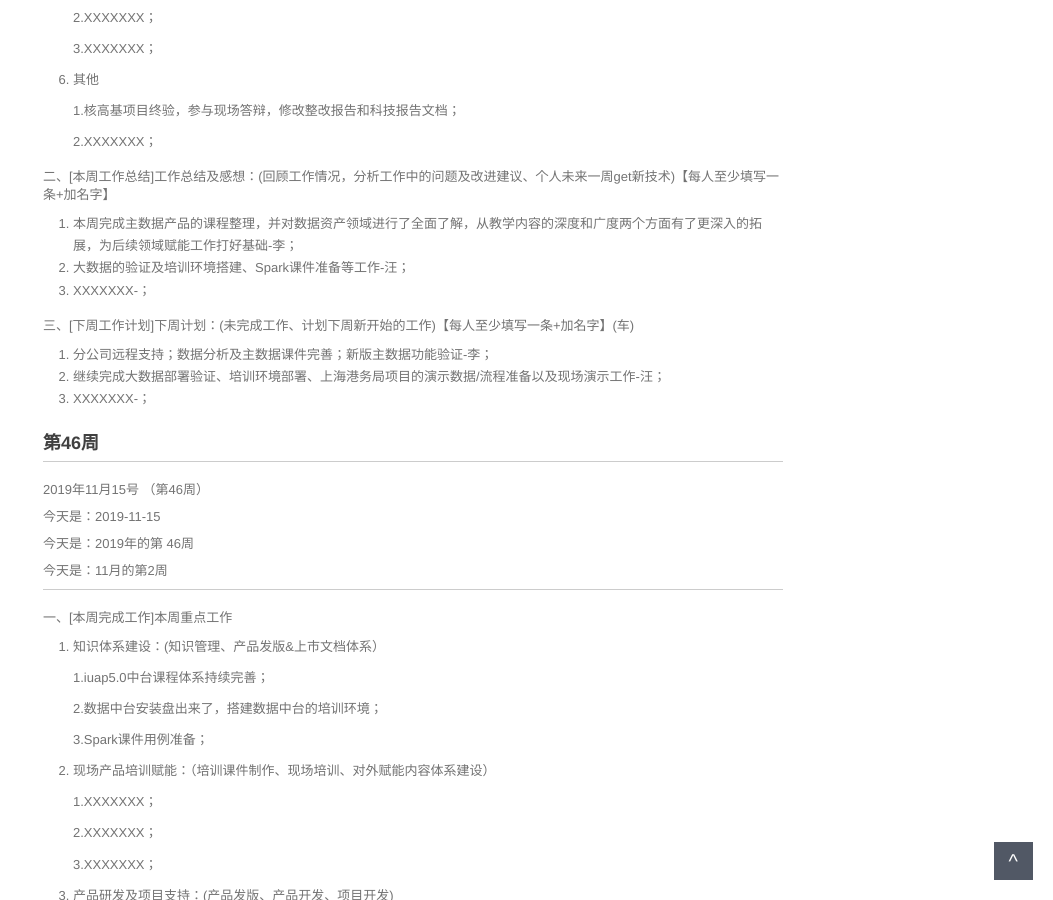
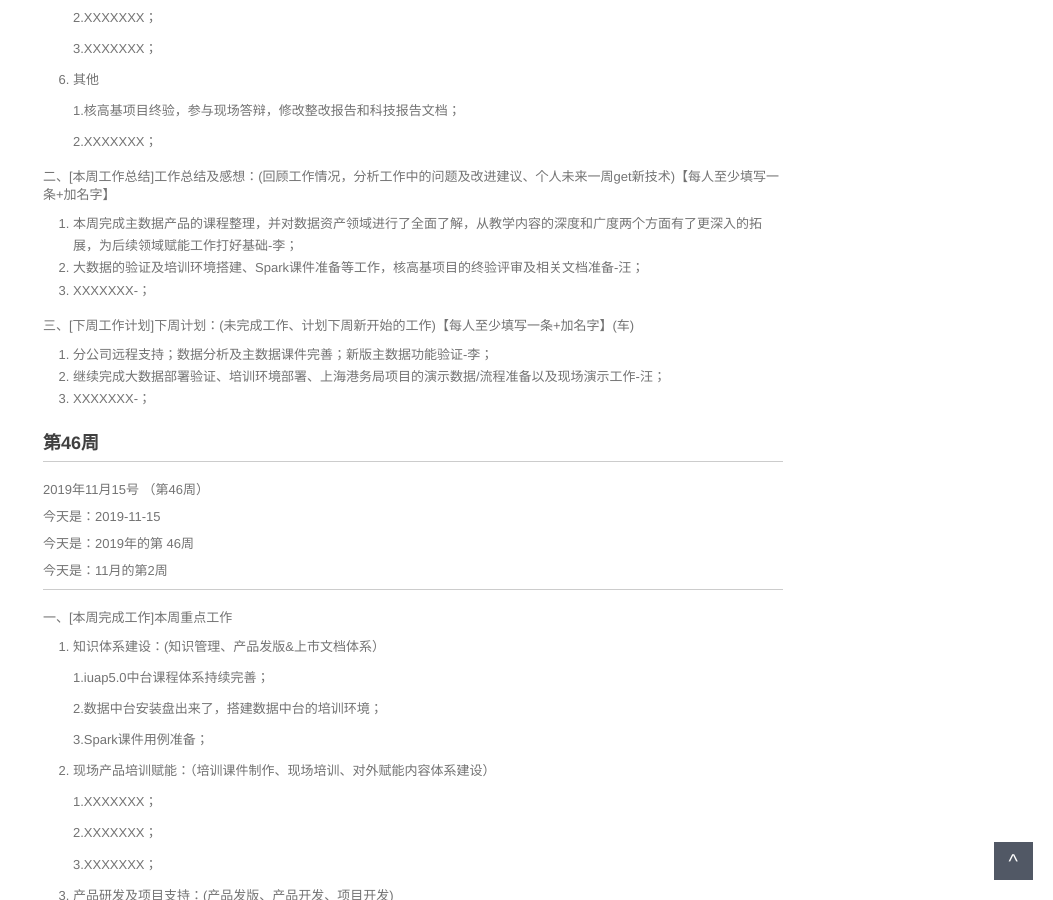
Before and after one commit to walllFlower/blog, a Jekyll site: the page built from _posts/2018-07-17-day_report_cxz.md, in a window 1280 px wide and 900 px high, scrolled down 1089 px. Shown: the whole window, without its empty margins (227-1280 px from the left). Built offline with Jekyll 4.4.1, drawn with Linux system fonts in a browser that asks for light colours; comment, search, counter and statistics services are not loaded.

Commit message:
Update 2018-07-17-day_report_cxz.md

```diff
--- a/_posts/2018-07-17-day_report_cxz.md
+++ b/_posts/2018-07-17-day_report_cxz.md
@@ -74,7 +74,7 @@ categories: 技术运营工作周报
 二、[本周工作总结]工作总结及感想：(回顾工作情况，分析工作中的问题及改进建议、个人未来一周get新技术)【每人至少填写一条+加名字】
 
 1. 本周完成主数据产品的课程整理，并对数据资产领域进行了全面了解，从教学内容的深度和广度两个方面有了更深入的拓展，为后续领域赋能工作打好基础-李；
-2. 大数据的验证及培训环境搭建、Spark课件准备等工作-汪；
+2. 大数据的验证及培训环境搭建、Spark课件准备等工作，核高基项目的终验评审及相关文档准备-汪；
 3. XXXXXXX-；
 
 三、[下周工作计划]下周计划：(未完成工作、计划下周新开始的工作)【每人至少填写一条+加名字】(车)
```
